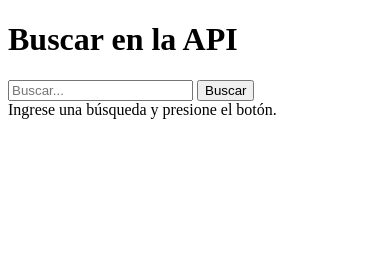
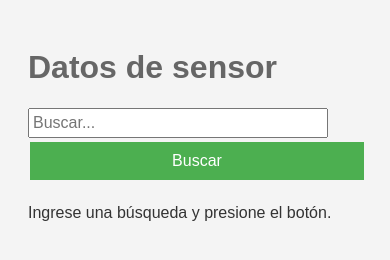
Before and after one commit to JeissonR115/ambidada_PIA, a website: page client/index.html in a window 390 px wide. Drawn offline with Linux system fonts and the light colour scheme.

Commit message:
frontend

```diff
--- a/client/index.html
+++ b/client/index.html
@@ -2,10 +2,12 @@
 <html lang="en">
 <head>
     <meta charset="UTF-8">
-    <title>Consumo de API con Búsqueda</title>
+    <title>AmbiData</title>
+    <link rel="stylesheet" type="text/css" href="responsive.css">
+    <link rel="stylesheet" type="text/css" href="style.css">
 </head>
 <body>
-    <h1>Buscar en la API</h1>
+    <h1>Datos de sensor</h1>
     <input type="text" id="search-input" placeholder="Buscar...">
     <button id="search-button">Buscar</button>
     <div id="api-data">Ingrese una búsqueda y presione el botón.</div>
--- /dev/null
+++ b/client/responsive.css
@@ -0,0 +1,14 @@
+@media only screen and (max-width: 600px) {
+    body {
+        padding: 10px;
+    }
+
+    #search-input, #search-button {
+        width: 100%;
+        box-sizing: border-box;
+    }
+
+    .sensor {
+        font-size: 14px;
+    }
+}
--- /dev/null
+++ b/client/style.css
@@ -0,0 +1,63 @@
+body {
+    font-family: Arial, sans-serif;
+    background-color: #f4f4f4;
+    padding: 20px;
+    color: #333;
+}
+
+h1 {
+    color: #666;
+}
+
+#search-input {
+    width: 300px;
+    height: 30px;
+    padding: 3px;
+    font-size: 16px;
+}
+
+#search-button {
+    height: 38px;
+    background-color: #4CAF50;
+    border: none;
+    color: white;
+    padding: 10px 24px;
+    text-align: center;
+    text-decoration: none;
+    display: inline-block;
+    font-size: 16px;
+    margin: 4px 2px;
+    cursor: pointer;
+}
+
+#api-data {
+    margin-top: 20px;
+}
+
+.sensor {
+    background-color: #fff;
+    border: 1px solid #ddd;
+    padding: 10px;
+    margin-bottom: 10px;
+    border-radius: 5px;
+}
+
+.sensor--0 {
+    background-color: #e3f2fd;
+}
+
+.sensor--1 {
+    background-color: #bbdefb;
+}
+
+.sensor--2 {
+    background-color: #90caf9;
+}
+
+.sensor--3 {
+    background-color: #64b5f6;
+}
+
+.sensor--4 {
+    background-color: #42a5f5;
+}
```
